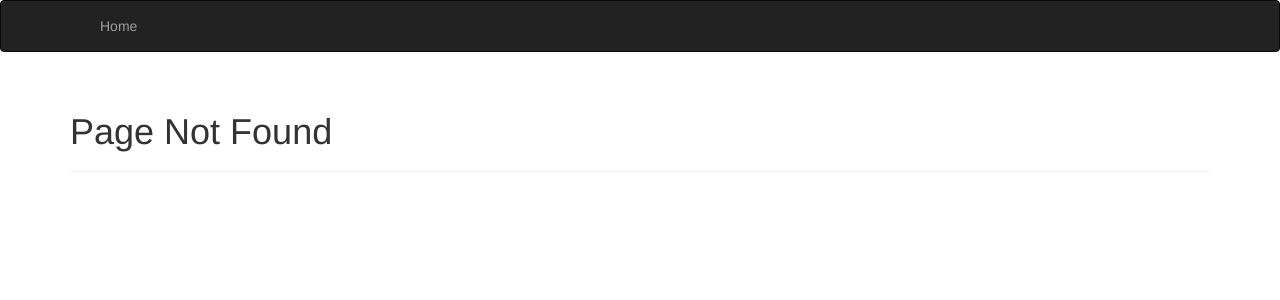
After one commit to agsgs2007/learn-flasky, a Flask app: template templates/404.html in a window 1280 px wide. The commit adds this page. Shown: the top 300 px of the page. Run offline with Flask 2, Linux system fonts and the light colour scheme; the template is opened without the code that fills it, so the values that code supplies are empty; some libraries are stand-ins or nearby versions.

Commit message:
定义了程序基模板base.html。创建了404页面

```diff
--- a/hello.py
+++ b/hello.py
@@ -7,9 +7,11 @@ from flask import make_response
 from flask import redirect
 from flask import render_template
 from flask.ext.script import Manager
+from flask.ext.bootstrap import Bootstrap
 
 app = Flask(__name__)
 manager = Manager(app)
+bootstrap = Bootstrap(app)
 
 #返回一个浏览器头部信息
 # @app.route('/')
@@ -44,6 +46,16 @@ def index():
 def user(name):
     return render_template('user.html', name=name)
 
+#自定义错误页面
+@app.errorhandler(404)
+def page_not_found(e):
+    return render_template('404.html'), 404
+
+@app.errorhandler(500)
+def internal_server_error(e):
+    return render_template('500.html'), 500
+
+
 if __name__ == '__main__':
-#    app.run(debug=True)
-    manager.run()
+    app.run(debug=True)
+#    manager.run()
--- /dev/null
+++ b/templates/404.html
@@ -0,0 +1,9 @@
+{% extends "base.html" %}
+
+{% block title %}Flasky - Page not found{% endblock %}
+
+{% block page_content %}
+    <div class="page-header">
+        <h1>Page Not Found</h1>
+    </div>
+{% endblock %}
--- /dev/null
+++ b/templates/base.html
@@ -0,0 +1,31 @@
+{% extends "bootstrap/base.html" %}
+
+{% block titile %}Flasky{% endblock %}
+
+{% block navbar %}
+    <div class="navbar navbar-inverse" role="navigation">
+        <div class="container">
+            <div class="navbar-header">
+                <button type="button" class="navbar-toggle"
+                        data-toggle="collapse" data-target=".navbar-collapse">
+                            <span class="sr-only">Toggle navigation</span>
+                            <span class="icon-bar"></span>
+                            <span class="icon-bar"></span>
+                            <span class="icon-bar"></span>
+                </button>
+                <a class="navbar-brand" href="/"></a>
+            </div>
+            <div class="navbar-collapse collapse">
+                <ul class="nav navbar-nav">
+                    <li><a href="/">Home</a></li>
+                </ul>
+            </div>
+        </div>
+    </div>
+{% endblock %}
+
+{% block content %}
+    <div class="container">
+        {% block page_content %}{% endblock %}
+    </div>
+{% endblock %}
```
Also changed, not shown: templates/user.html (+9 -1 lines).
